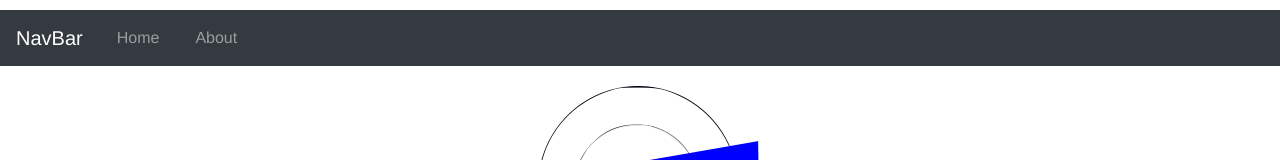
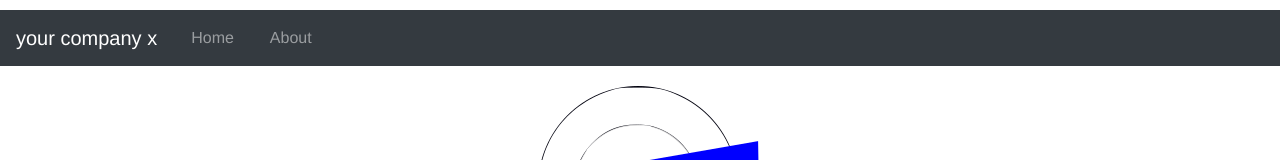
Before and after one commit to Wilfongjt/vue-starter, a Vue app in the folder lb-app/: page /lb-home in a window 1280 px wide. Shown: the top 160 px of the page. Built offline with nearby package versions, Linux system fonts and the light colour scheme.

Commit message:
add computed method getOwner

```diff
--- a/lb-app/src/components/Nav.vue
+++ b/lb-app/src/components/Nav.vue
@@ -5,7 +5,7 @@
 
       <b-navbar-toggle target="nav_collapse"></b-navbar-toggle>
 
-      <b-navbar-brand href="/">{{navigation.title}}</b-navbar-brand>
+      <b-navbar-brand href="/">{{getOwner}}</b-navbar-brand>
 
       <b-collapse is-nav id="nav_collapse">
 
@@ -60,6 +60,9 @@ export default {
       },
     };
   },
+  computed: {
+    getOwner() { return this.$store.state.owner; },
+  },
 };
 </script>
 
```
